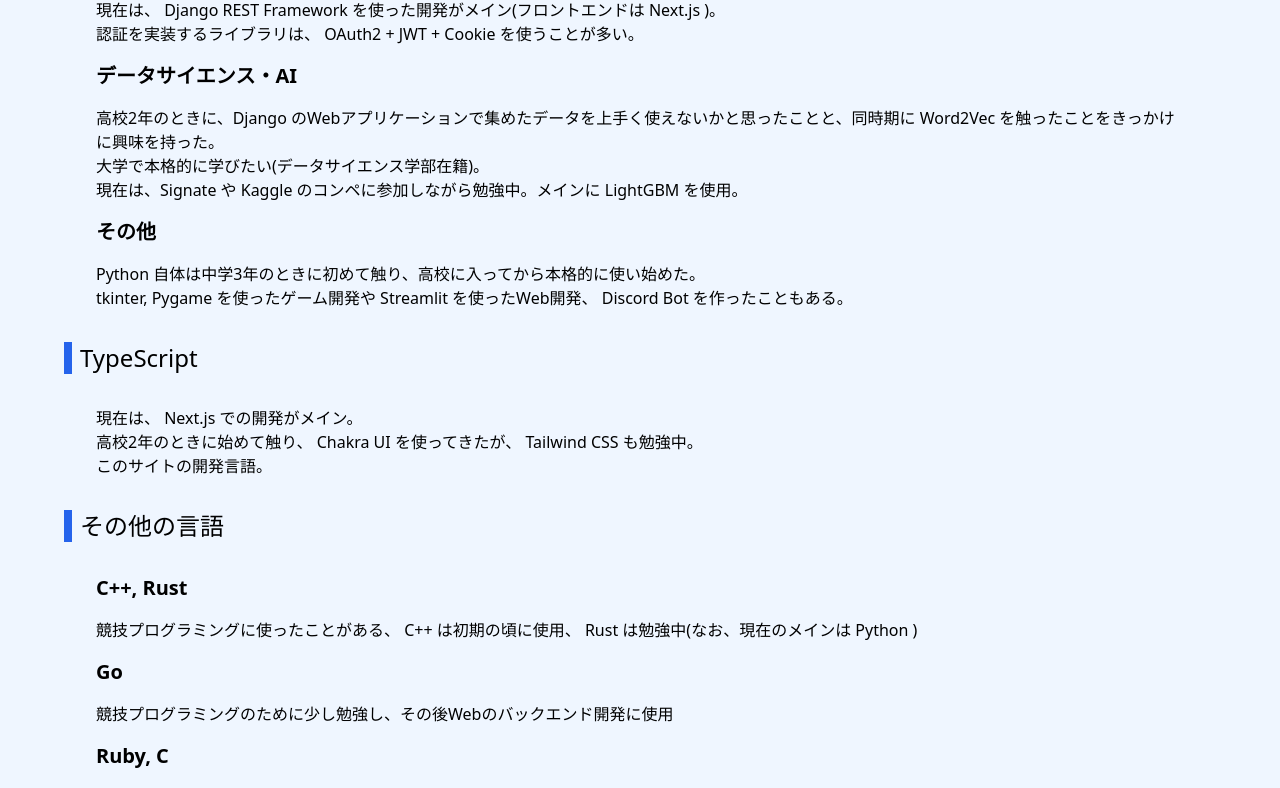
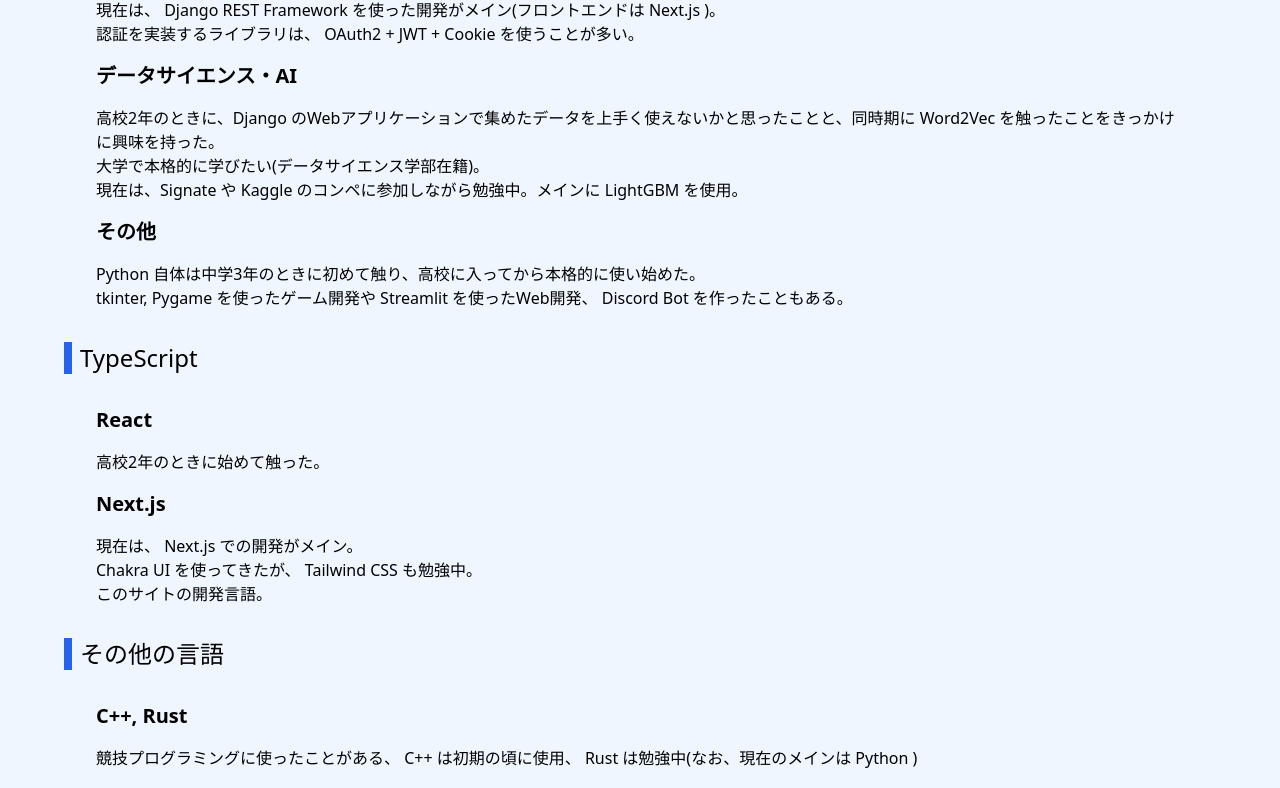
Before and after one commit to N-ha-1050/portfolio, a Next.js app: page /skills in a window 1280 px wide. Shown: the part 454-1242 px from the top of the page. Built offline with nearby package versions, Linux system fonts and the light colour scheme.

Commit message:
skills にコンテンツを追加

```diff
--- a/src/pages/skills.tsx
+++ b/src/pages/skills.tsx
@@ -39,10 +39,12 @@
         </div>
         <Part>TypeScript</Part>
         <div className="m-8">
+            <Section>React</Section>
+            高校2年のときに始めて触った。
+            <Section>Next.js</Section>
             現在は、 Next.js での開発がメイン。
             <br />
-            高校2年のときに始めて触り、 Chakra UI を使ってきたが、 Tailwind CSS
-            も勉強中。
+            Chakra UI を使ってきたが、 Tailwind CSS も勉強中。
             <br />
             このサイトの開発言語。
         </div>
```
